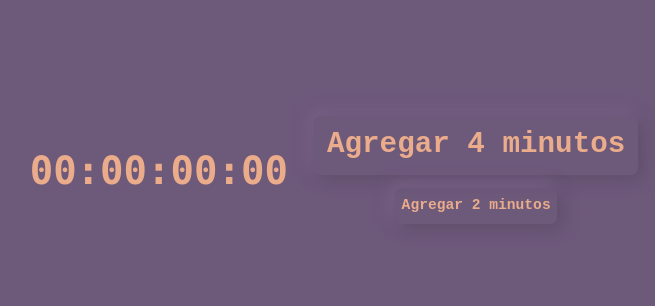
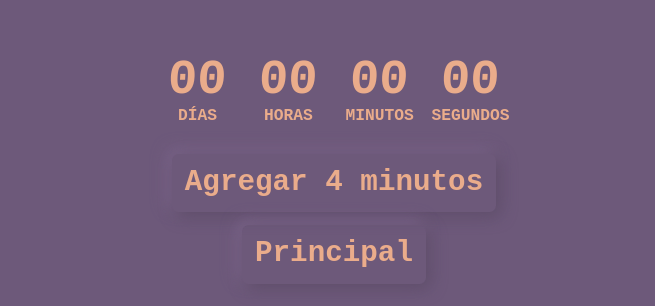
Before and after one commit to C0SS10/es-tiempo, a React (Vite) app: page /timer in a window 1280 px wide. Shown: the part 230-536 px from the top of the page, without its empty margins (306-961 px from the left). Built offline with nearby package versions, Linux system fonts and the light colour scheme.

Commit message:
Countdown custom ❇️

```diff
--- /dev/null
+++ b/src/components/atoms/Date.tsx
@@ -0,0 +1,31 @@
+import React from "react";
+import cn from "classnames";
+
+interface DateProps {
+  dateType: string;
+  className?: string;
+  maxDate: number;
+  value: number;
+}
+
+export const Date: React.FC<DateProps> = ({
+  dateType,
+  className,
+  maxDate,
+  value,
+}) => {
+  const formattedValue = String(Math.min(value, maxDate)).padStart(2, "0");
+  return (
+    <div
+      className={cn(
+        "relative w-16 md:w-20 flex flex-col items-center justify-center text-center before:absolute before:inset-x-[-5px] before:inset-y-0",
+        className
+      )}
+    >
+      <strong className="-skew-x-3 text-center text-4xl md:text-6xl font-bold">
+        {formattedValue}
+      </strong>
+      <span className="text-lg md:text-xl uppercase">{dateType}</span>
+    </div>
+  );
+};
--- a/src/components/atoms/TimeDisplay.tsx
+++ /dev/null
@@ -1,15 +0,0 @@
-interface TimeDisplayProps {
-  time: number;
-  formatTime: (time: number) => string;
-}
-
-export const TimeDisplay: React.FC<TimeDisplayProps> = ({
-  time,
-  formatTime,
-}) => (
-  <section>
-    <h1 className="text-5xl text-secondary-200 font-bold font-mono">
-      {formatTime(time)}
-    </h1>
-  </section>
-);
--- a/src/components/molecules/MinuteButtons.tsx
+++ b/src/components/molecules/MinuteButtons.tsx
@@ -1,3 +1,4 @@
+import { Link } from "react-router-dom";
 import { Button } from "../atoms/Button";
 
 interface MinuteButtonsProps {
@@ -6,7 +7,8 @@ interface MinuteButtonsProps {
 
 export const MinuteButtons: React.FC<MinuteButtonsProps> = ({
   onAddMinutes,
-}) => (
+}) => {
+  return (
     <aside className="flex justify-center items-center flex-col gap-4">
       <Button
         onClick={() => onAddMinutes(4)}
@@ -16,13 +18,11 @@ export const MinuteButtons: React.FC<MinuteButtonsProps> = ({
       >
         Agregar 4 minutos
       </Button>
-    <Button
-      onClick={() => onAddMinutes(2)}
-      variant="link"
-      size="small"
-      animation="scale"
-    >
-      Agregar 2 minutos
+      <Link to="/">
+        <Button variant="link" animation="underline" size="large">
+          Principal
         </Button>
+      </Link>
     </aside>
   );
+};
--- /dev/null
+++ b/src/components/molecules/TimeDisplay.tsx
@@ -0,0 +1,24 @@
+import { Date } from "../atoms/Date";
+
+interface TimeDisplayProps {
+  seconds: number;
+  minutes: number;
+  hours: number;
+  days: number;
+}
+
+export const TimeDisplay: React.FC<TimeDisplayProps> = ({
+  seconds,
+  minutes,
+  hours,
+  days,
+}) => {
+  return (
+    <div className="flex justify-center gap-8 text-secondary-200 font-bold">
+      <Date value={days} dateType="Días" maxDate={99} />
+      <Date value={hours} dateType="Horas" maxDate={23} />
+      <Date value={minutes} dateType="Minutos" maxDate={59} />
+      <Date value={seconds} dateType="Segundos" maxDate={59} />
+    </div>
+  );
+};
--- a/src/components/organisms/Countdown.tsx
+++ b/src/components/organisms/Countdown.tsx
@@ -1,6 +1,5 @@
 import { useState, useEffect } from "react";
-import { formatTime } from "../../utils/TimeManager";
-import { TimeDisplay } from "../atoms/TimeDisplay";
+import { TimeDisplay } from "../molecules/TimeDisplay";
 import { MinuteButtons } from "../molecules/MinuteButtons";
 
 export const Countdown: React.FC = () => {
@@ -12,7 +11,7 @@ export const Countdown: React.FC = () => {
 
     if (isRunning) {
       interval = setInterval(() => {
-        setTime((previousTime) => Math.max(previousTime - 1, 0));
+        setTime((prevTime) => Math.max(prevTime - 1, 0));
       }, 1000);
     } else if (interval) {
       clearInterval(interval);
@@ -31,9 +30,19 @@ export const Countdown: React.FC = () => {
     }
   };
 
+  const days = Math.floor(time / (60 * 60 * 24));
+  const hours = Math.floor((time % (60 * 60 * 24)) / (60 * 60));
+  const minutes = Math.floor((time % (60 * 60)) / 60);
+  const seconds = Math.floor(time % 60);
+
   return (
-    <div className="text-center flex items-center justify-center gap-8">
-      <TimeDisplay time={time} formatTime={formatTime} />
+    <div className="text-center flex flex-col items-center justify-center gap-8">
+      <TimeDisplay
+        seconds={seconds}
+        minutes={minutes}
+        hours={hours}
+        days={days}
+      />
       <MinuteButtons onAddMinutes={addMinutes} />
     </div>
   );
--- a/src/utils/TimeManager.ts
+++ /dev/null
@@ -1,13 +0,0 @@
-export function formatTime(time: number): string {
-  const days = Math.floor(time / 86400)
-    .toString()
-    .padStart(2, "0");
-  const hours = Math.floor((time % 86400) / 3600)
-    .toString()
-    .padStart(2, "0");
-  const minutes = Math.floor((time % 3600) / 60)
-    .toString()
-    .padStart(2, "0");
-  const seconds = (time % 60).toString().padStart(2, "0");
-  return `${days}:${hours}:${minutes}:${seconds}`;
-}
```
Lines whose indentation alone changed are shown as unchanged.
